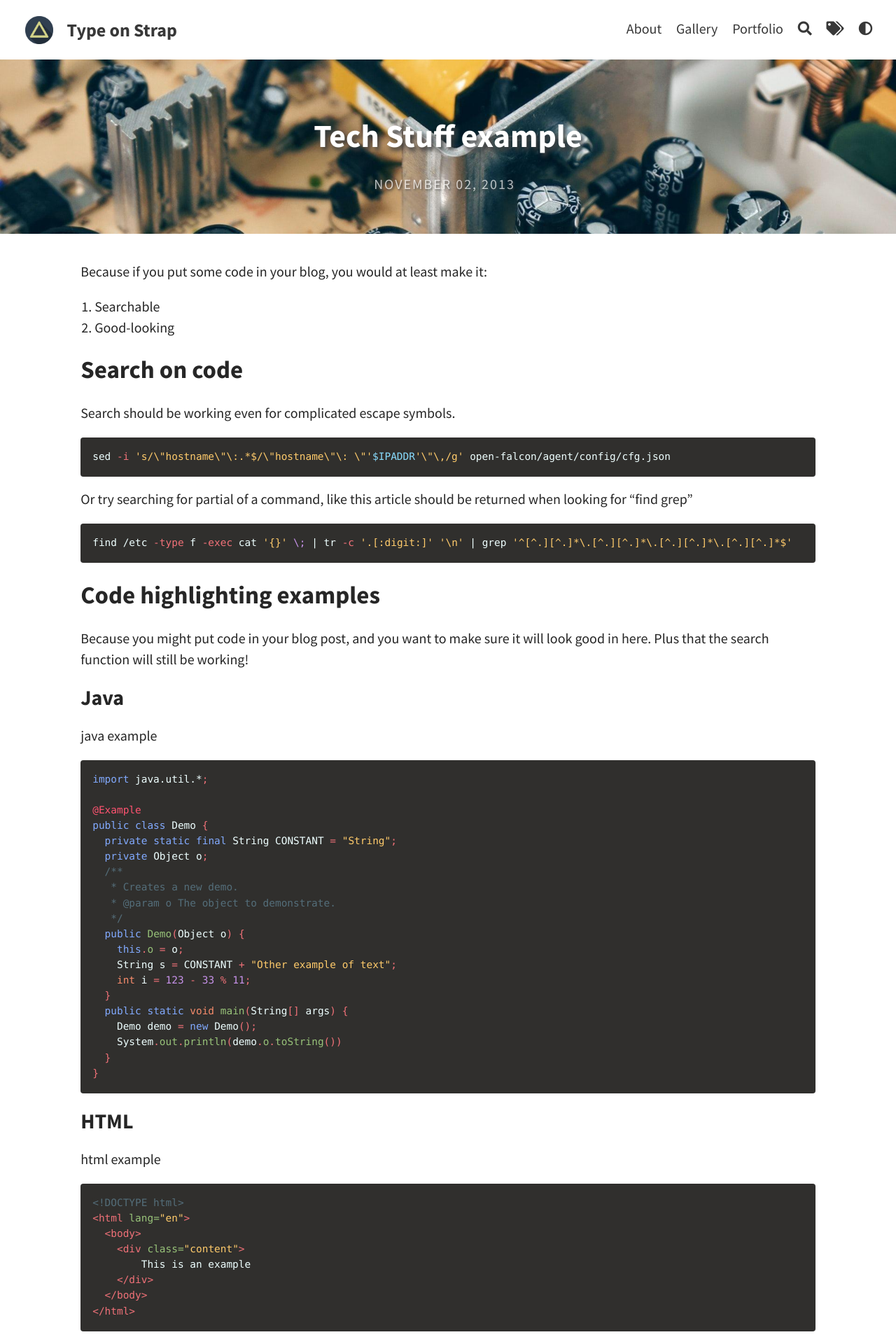
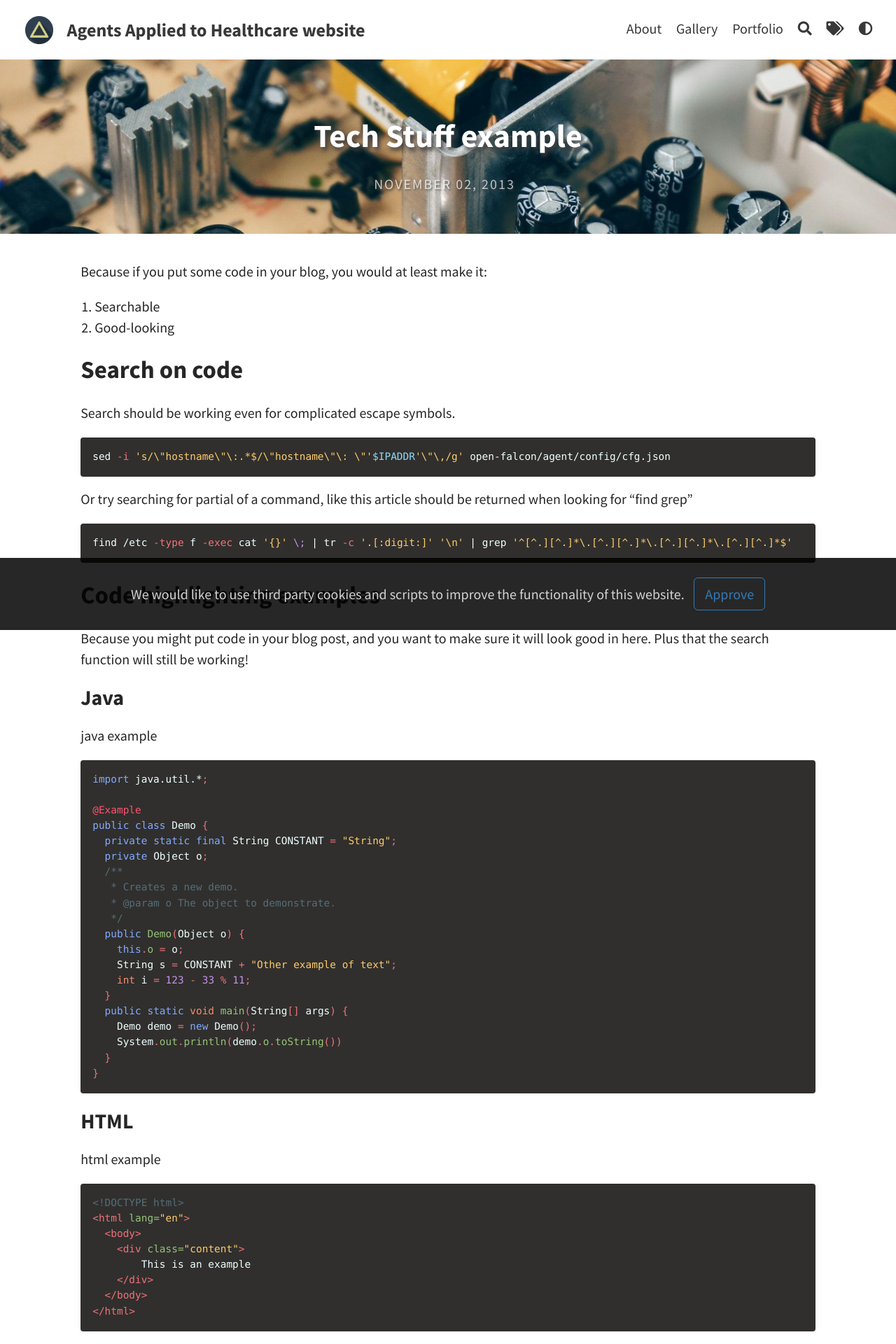
Before and after one commit to A2HC/a2hc.website, a Jekyll site: the page built from _posts/2013-11-02-Tech-stuff-example.md, in a window 1280 px wide. Shown: the top 1920 px of the page at 70% size. Built offline with Jekyll 4.4.1, drawn with Linux system fonts in a browser that asks for light colours; some of the changed text lies outside the part shown.

Commit message:
tentative change to url

```diff
--- a/_config.yml
+++ b/_config.yml
@@ -1,15 +1,15 @@
 # SITE CONFIGURATION
-baseurl: "/Type-on-Strap"
-url: "https://sylhare.github.io"
+baseurl: ""
+url: "https://a2hc.github.io/a2hc.website/"
 
 # THEME-SPECIFIC CONFIGURATION
-title: Type on Strap                                    # site's title
-description: "A website with blog posts and pages"      # used by search engines
+title: Agents Applied to Healthcare website                                    # site's title
+description: "Reference website for the workshop series Agents Applied to Healthcare (A2HC)"      # used by search engines
 avatar: assets/img/triangle.png                         # Empty for no avatar in navbar
 favicon: assets/favicon.ico                             # Icon displayed in the tab
 
 # Header and footer text
-header_text: Change <code>header_text</code> in <code>_config.yml</code>  # Change Blog header text
+header_text: Agents Applied to Healthcare blog  # Change Blog header text
 header_feature_image: assets/img/pexels/triangular.jpeg
 footer_text: >
   Powered by <a href="https://jekyllrb.com/">Jekyll</a> with <a href="https://github.com/sylhare/Type-on-Strap">Type on Strap</a>
@@ -23,9 +23,9 @@
 # More in the _data folder for share buttons, author and language
 # For layout customization, go to the "_sass > base" folder, and check "_variables.scss"
 katex: true                                             # Enable if using math markup
-mermaid: true                                           # Enable mermaid-js for sequence and diagrams
+mermaid: false                                           # Enable mermaid-js for sequence and diagrams
 google_analytics:                                       # Tracking ID, e.g. "UA-000000-01"
-cookie_consent: false                                   # To respect the usage of cookies
+cookie_consent: true                                   # To respect the usage of cookies
 color_theme: auto                                       # auto, dark or light
 
 # Comments
```
